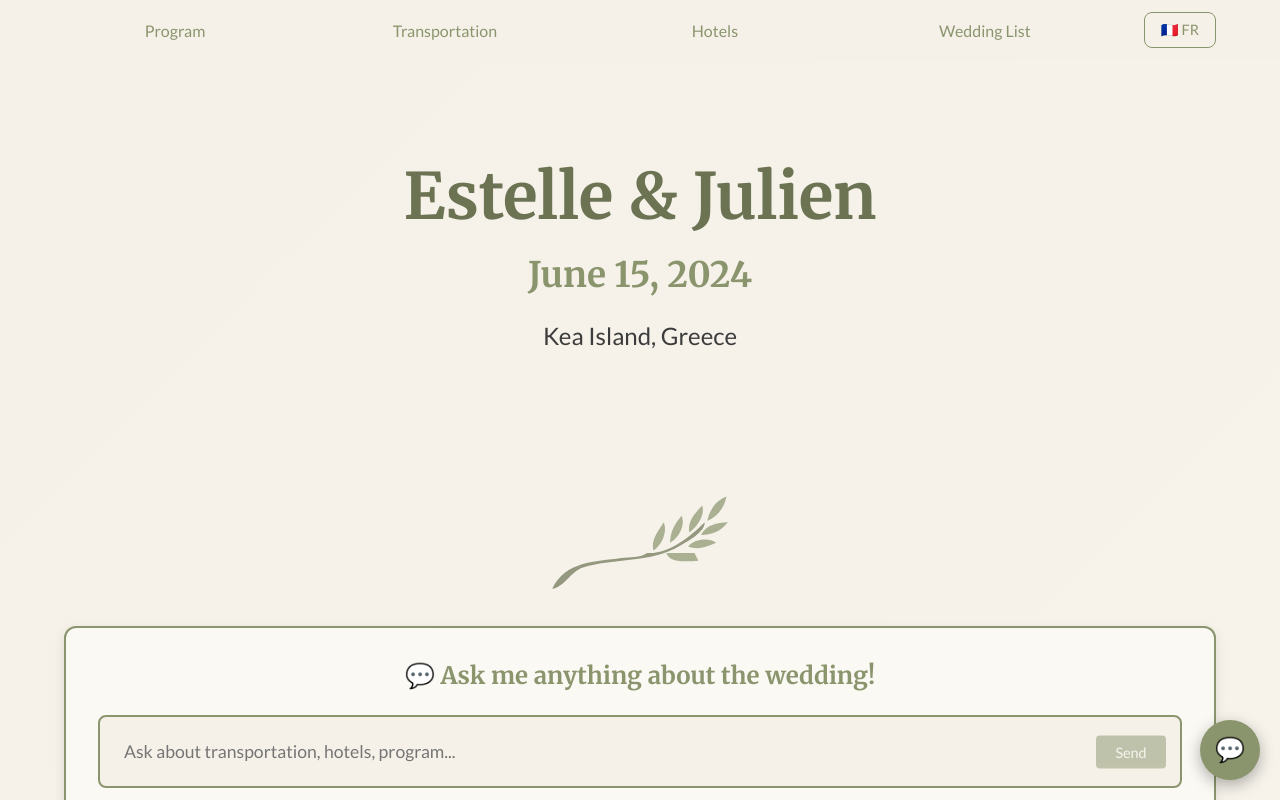
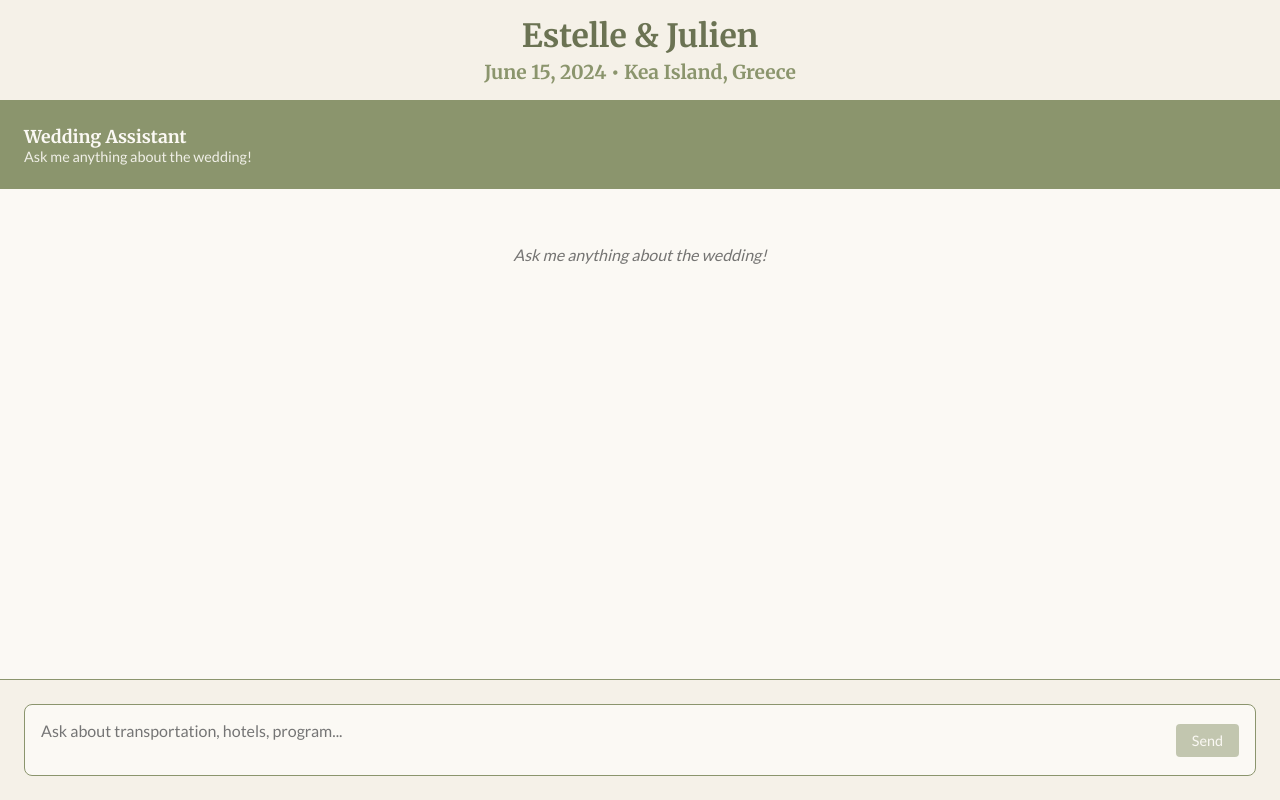
Before and after one commit to jdsalomon/best-wedding-website, a Next.js app: page / in a window 1280 px wide. Shown: the top 800 px of the page. Built offline with nearby package versions, Linux system fonts and the light colour scheme.

Commit message:
feat(gpt): simple gpt website working

```diff
--- a/components/InlineChatInterface.tsx
+++ b/components/InlineChatInterface.tsx
@@ -1,4 +1,4 @@
-import { useState } from 'react'
+import { useState, useRef, useEffect } from 'react'
 import * as React from 'react'
 import { flushSync } from 'react-dom'
 import ReactMarkdown from 'react-markdown'
@@ -25,6 +25,30 @@ const InlineChatInterface = ({ isOpen, onClose, firstMessage }: InlineChatInterf
   const [input, setInput] = useState('')
   const [isThinking, setIsThinking] = useState(false)
 
+  // Auto-scroll refs and state
+  const messagesContainerRef = useRef<HTMLDivElement>(null)
+  const messagesEndRef = useRef<HTMLDivElement>(null)
+  const [shouldAutoScroll, setShouldAutoScroll] = useState(true)
+
+  // Check if user is near bottom of chat
+  const isNearBottom = () => {
+    const container = messagesContainerRef.current
+    if (!container) return true
+
+    const { scrollTop, scrollHeight, clientHeight } = container
+    return scrollHeight - scrollTop - clientHeight < 100 // Within 100px of bottom
+  }
+
+  // Handle user scrolling
+  const handleScroll = () => {
+    setShouldAutoScroll(isNearBottom())
+  }
+
+  // Scroll to bottom
+  const scrollToBottom = () => {
+    messagesEndRef.current?.scrollIntoView({ behavior: 'smooth' })
+  }
+
   const handleSendMessage = async (messageContent: string) => {
     if (!messageContent.trim()) return
 
@@ -38,6 +62,10 @@ const InlineChatInterface = ({ isOpen, onClose, firstMessage }: InlineChatInterf
     setMessages(prev => [...prev, userMessage])
     setInput('')
     setIsThinking(true)
+
+    // Always scroll when user sends a message
+    setShouldAutoScroll(true)
+    setTimeout(() => scrollToBottom(), 0)
 
     try {
       // Call the real OpenAI API endpoint
@@ -132,6 +160,13 @@ const InlineChatInterface = ({ isOpen, onClose, firstMessage }: InlineChatInterf
     }
   }
 
+  // Auto-scroll when messages change (if user is near bottom)
+  useEffect(() => {
+    if (shouldAutoScroll) {
+      scrollToBottom()
+    }
+  }, [messages, shouldAutoScroll])
+
   // Handle first message when chat opens
   React.useEffect(() => {
     if (isOpen && firstMessage && messages.length === 0) {
@@ -144,11 +179,14 @@ const InlineChatInterface = ({ isOpen, onClose, firstMessage }: InlineChatInterf
   return (
     <div style={{
       backgroundColor: colors.cream,
-      border: `2px solid ${colors.oliveGreen}`,
-      borderRadius: borderRadius.lg,
-      marginBottom: spacing.xl,
-      overflow: 'hidden',
-      boxShadow: '0 4px 12px rgba(0, 0, 0, 0.1)'
+      height: '100%',
+      width: '100%',
+      display: 'flex',
+      flexDirection: 'column',
+      margin: 0,
+      border: 'none',
+      borderRadius: 0,
+      overflow: 'hidden'
     }}>
       {/* Header */}
       <div style={{
@@ -157,7 +195,8 @@ const InlineChatInterface = ({ isOpen, onClose, firstMessage }: InlineChatInterf
         padding: spacing.md,
         display: 'flex',
         justifyContent: 'space-between',
-        alignItems: 'center'
+        alignItems: 'center',
+        flexShrink: 0
       }}>
         <div>
           <h3 style={{
@@ -166,7 +205,7 @@ const InlineChatInterface = ({ isOpen, onClose, firstMessage }: InlineChatInterf
             fontWeight: typography.bold,
             fontFamily: typography.heading
           }}>
-            🤖 {t('chat.title')}
+{t('chat.title')}
           </h3>
           <p style={{
             margin: 0,
@@ -177,6 +216,8 @@ const InlineChatInterface = ({ isOpen, onClose, firstMessage }: InlineChatInterf
             {t('chat.subtitle')}
           </p>
         </div>
+        {/* Close button hidden for main interface */}
+        <div style={{ display: 'none' }}>
           <button
             onClick={onClose}
             style={{
@@ -197,14 +238,19 @@ const InlineChatInterface = ({ isOpen, onClose, firstMessage }: InlineChatInterf
             ×
           </button>
         </div>
+      </div>
 
-      {/* Messages Area */}
-      <div style={{
-        maxHeight: '400px',
+      {/* Messages Area - Takes remaining space */}
+      <div
+        ref={messagesContainerRef}
+        onScroll={handleScroll}
+        style={{
+          flex: 1,
           overflowY: 'auto',
           padding: spacing.md,
           backgroundColor: colors.cream
-      }}>
+        }}
+      >
         {messages.length === 0 && (
           <div style={{
             textAlign: 'center',
@@ -329,13 +375,17 @@ const InlineChatInterface = ({ isOpen, onClose, firstMessage }: InlineChatInterf
             </div>
           </div>
         )}
+
+        {/* Invisible div for scroll target */}
+        <div ref={messagesEndRef} />
       </div>
 
-      {/* Input Area */}
+      {/* Input Area - Fixed at bottom */}
       <div style={{
         padding: spacing.md,
         borderTop: `1px solid ${colors.oliveGreen}`,
-        backgroundColor: colors.warmBeige
+        backgroundColor: colors.warmBeige,
+        flexShrink: 0
       }}>
         <div style={{
           display: 'flex',
--- a/components/Layout.tsx
+++ b/components/Layout.tsx
@@ -25,6 +25,8 @@ const Layout = ({ children }: LayoutProps) => {
       background: gradients.warmBackground,
       color: colors.charcoal
     }}>
+      {/* HIDDEN - Navigation Header (preserved for future use) */}
+      <div style={{ display: 'none' }}>
         <nav style={{
           backgroundColor: colors.warmBeige,
           position: 'sticky',
@@ -35,9 +37,17 @@ const Layout = ({ children }: LayoutProps) => {
         }}>
           <div style={{ maxWidth: '1200px', margin: '0 auto', display: 'flex', alignItems: 'center', height: '100%' }}>
 
-          {/* Section Navigation - takes up most of the width */}
-          <div style={{ flex: 1, display: 'flex', height: '100%' }}>
-            <NavLinks />
+            {/* Navigation - Simplified for chat-focused page */}
+            <div style={{ flex: 1, display: 'flex', alignItems: 'center', height: '100%', justifyContent: 'center' }}>
+              <div style={{
+                color: colors.oliveGreen,
+                fontSize: 'clamp(1rem, 3vw, 1.2rem)',
+                fontFamily: typography.heading,
+                fontWeight: typography.semibold,
+                textAlign: 'center'
+              }}>
+                💬 {t('nav.ourWedding')}
+              </div>
             </div>
 
             {/* Language switcher - fixed width */}
@@ -69,16 +79,20 @@ const Layout = ({ children }: LayoutProps) => {
             </div>
           </div>
         </nav>
+      </div>
 
+      {/* Full-screen content area - no constraints */}
       <main style={{
-        maxWidth: '1200px',
-        margin: '0 auto',
-        padding: `${spacing.xl} ${spacing.md}`
+        height: '100vh',
+        width: '100vw',
+        padding: 0,
+        margin: 0
       }}>
         {children}
       </main>
 
-      {/* Chat Components */}
+      {/* Chat Components - HIDDEN (main page now has prominent chat) */}
+      <div style={{ display: 'none' }}>
         {!isChatOpen && (
           <ChatToggleButton onClick={() => setIsChatOpen(true)} />
         )}
@@ -87,9 +101,11 @@ const Layout = ({ children }: LayoutProps) => {
           onClose={() => setIsChatOpen(false)}
         />
       </div>
+    </div>
   )
 }
 
+// HIDDEN - Original navigation links (preserved for future use)
 const NavLinks = () => {
   const { t } = useTranslation()
 
--- a/pages/index.tsx
+++ b/pages/index.tsx
@@ -20,16 +20,25 @@ const Home: NextPage = () => {
 
   return (
     <Layout>
-      <div style={{ textAlign: 'center' }}>
-        {/* Hero Section */}
+      {/* Full-Screen Layout */}
       <div style={{
-          marginBottom: spacing.xxl,
-          padding: `${spacing.xl} 0`,
-          textAlign: 'center'
+        height: '100vh',
+        width: '100vw',
+        display: 'flex',
+        flexDirection: 'column'
+      }}>
+
+        {/* Compact Header - Hero Section */}
+        <div style={{
+          backgroundColor: colors.warmBeige,
+          borderBottom: `2px solid ${colors.oliveGreen}`,
+          padding: spacing.sm,
+          textAlign: 'center',
+          flexShrink: 0
         }}>
           <h1 style={{
-            fontSize: 'clamp(2.5rem, 8vw, 4rem)',
-            margin: '0 0 1rem 0',
+            fontSize: 'clamp(1.5rem, 4vw, 2rem)',
+            margin: '0 0 0.25rem 0',
             color: colors.deepOlive,
             fontFamily: typography.heading,
             fontWeight: typography.bold
@@ -37,32 +46,36 @@ const Home: NextPage = () => {
             {t('home.title')}
           </h1>
           <div style={{
-            fontSize: 'clamp(1.3rem, 5vw, 2.2rem)',
+            fontSize: 'clamp(0.9rem, 3vw, 1.2rem)',
             color: colors.oliveGreen,
             fontWeight: typography.semibold,
-            marginBottom: spacing.md,
             fontFamily: typography.heading
           }}>
-            {t('home.date')}
-          </div>
-          <div style={{
-            fontSize: 'clamp(1rem, 4vw, 1.5rem)',
-            color: colors.charcoal,
-            marginBottom: spacing.lg,
-            fontFamily: typography.body
-          }}>
-            {t('home.location')}
+            {t('home.date')} • {t('home.location')}
           </div>
         </div>
 
-        <OliveBranch variant="natural1" size="large" />
+        {/* Full-Screen Chat Interface */}
+        <div style={{
+          flex: 1,
+          width: '100%',
+          overflow: 'hidden'
+        }}>
+          <InlineChatInterface
+            isOpen={true}
+            onClose={() => {}}
+            firstMessage=""
+          />
+        </div>
+      </div>
 
-        {/* Chat Bar */}
+      {/* HIDDEN SECTIONS - All original content preserved but not displayed */}
+      <div style={{ display: 'none' }}>
+          {/* Original Chat Components */}
           {!isInlineChatOpen && (
             <ChatBar onSendMessage={handleFirstMessage} />
           )}
 
-        {/* Inline Chat Interface */}
           <InlineChatInterface
             isOpen={isInlineChatOpen}
             onClose={() => setIsInlineChatOpen(false)}
@@ -768,6 +781,7 @@ const Home: NextPage = () => {
             </div>
           </div>
         </div>
+        {/* End of hidden sections */}
       </div>
     </Layout>
   )
```
Lines whose indentation alone changed are shown as unchanged.
